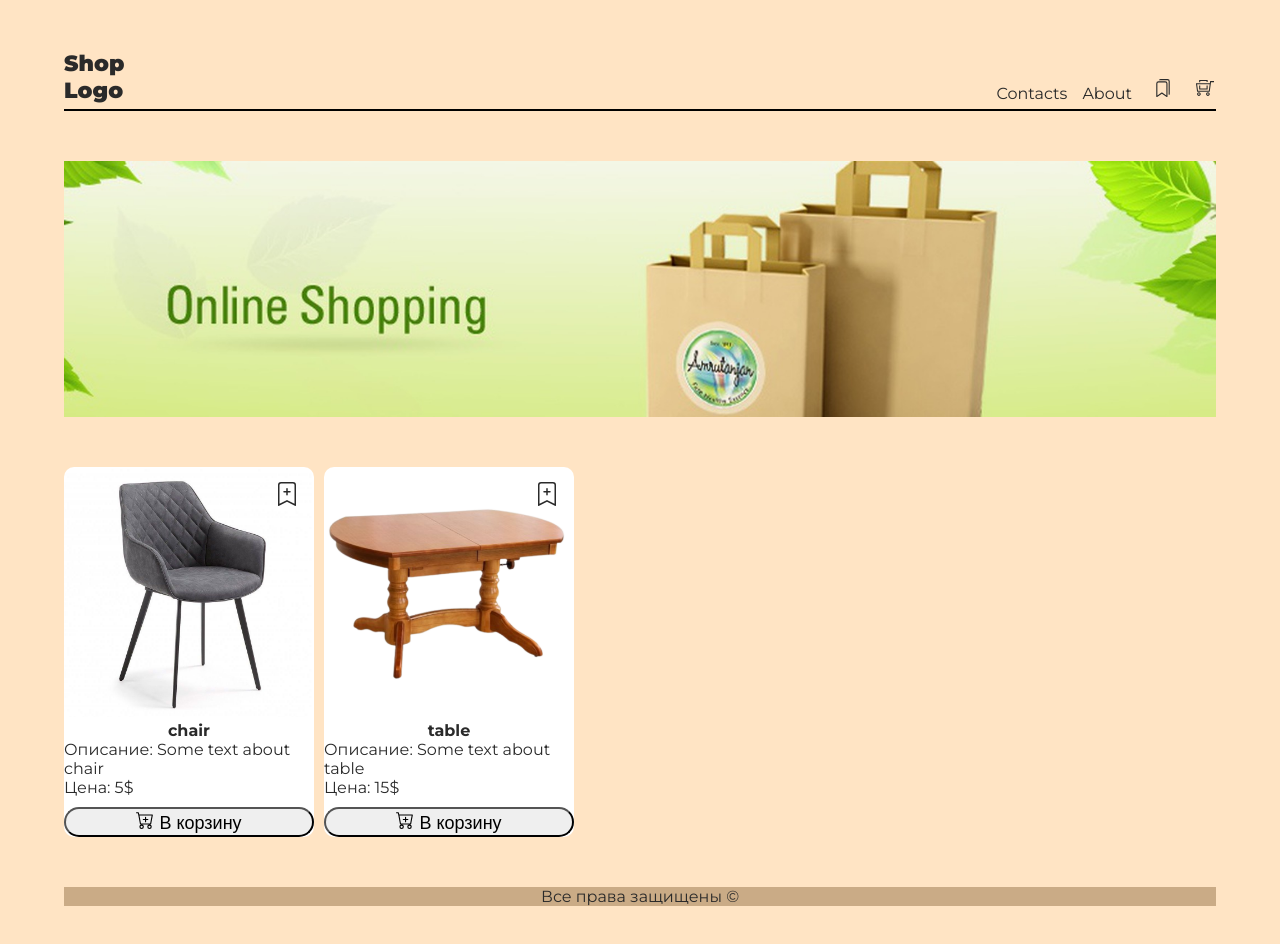
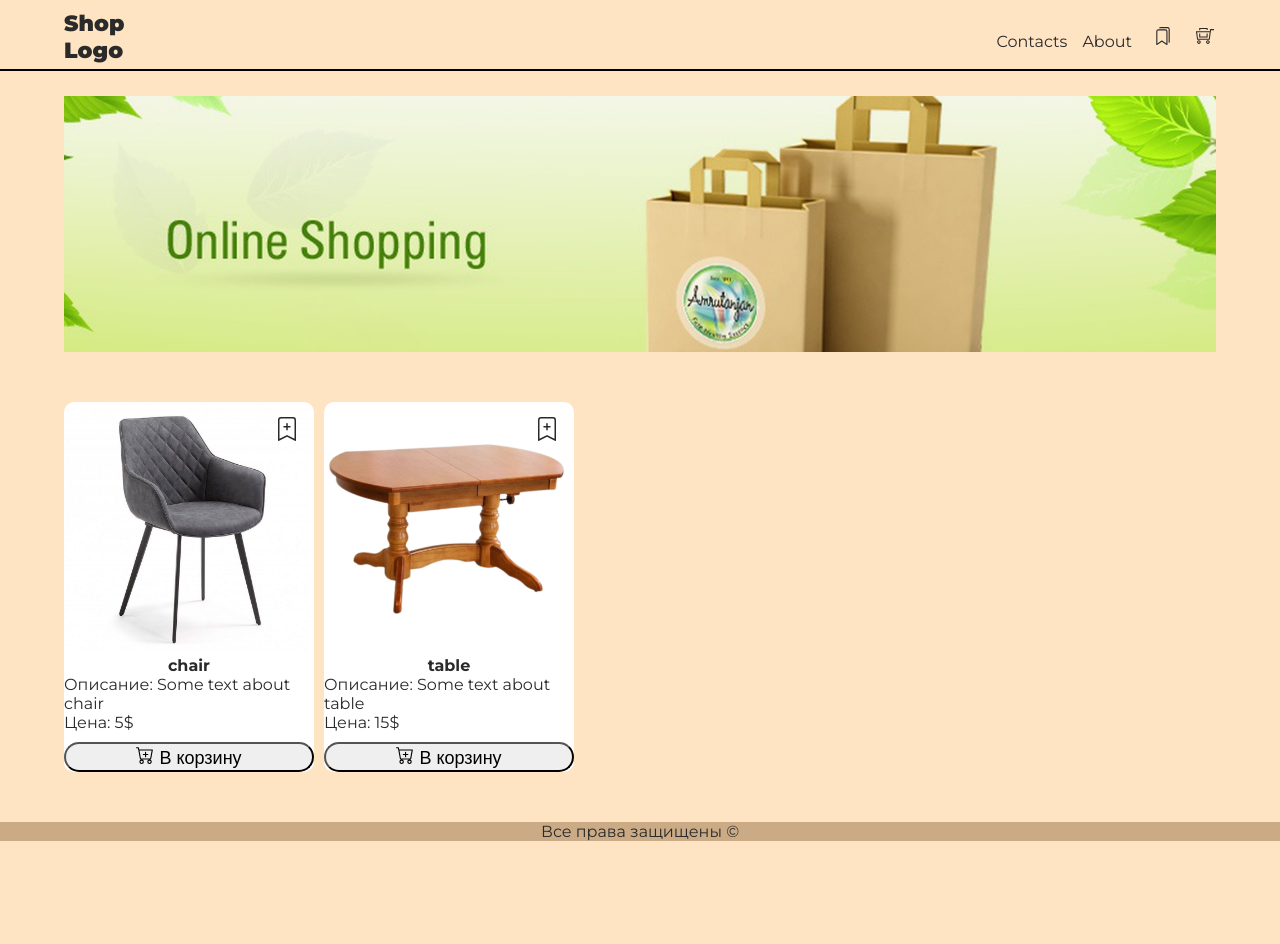
Before and after one commit to aleks-vs/shop-project, a React (Create React App) app in the folder lesson-shop/: page / in a window 1280 px wide. Shown: the top 944 px of the page. After the commit the page ends 841 px from the top, so only its background shows below. Built offline with nearby package versions, Linux system fonts and the light colour scheme.

Commit message:
fix styles issue

```diff
--- a/lesson-shop/src/components/Header.js
+++ b/lesson-shop/src/components/Header.js
@@ -21,11 +21,11 @@
   return (
     <header>
       <nav>
-        <span className="logo">
+        <div className="logo">
           Shop
           <br />
           Logo
-        </span>
+        </div>
         <ul className="navigation">
           <li>Contacts</li>
           <li>About</li>
--- a/lesson-shop/src/components/Main.js
+++ b/lesson-shop/src/components/Main.js
@@ -2,13 +2,14 @@
 import CardItem from "./CardItem";
 
 const Main = () => {
-       return (
-    < div className='items-list'>
-    {
-                   items.map((item) => <CardItem key={item.id} item={item}  />
-        )
-    }
-    </div>
+    return (
+        <main>
+            < div className='items-list'>
+                {
+                 items.map((item) => <CardItem key={item.id} item={item}/>)
+                }
+            </div>
+        </main>
     )
 };
 
--- a/lesson-shop/src/index.css
+++ b/lesson-shop/src/index.css
@@ -17,7 +17,7 @@
 margin-top: 5px;
   background-color: black;
 }
-.App{
+main{
   margin: 50px 5vw;
 }
 
@@ -26,10 +26,16 @@
   position: relative;
 }
 .logo{
+  display: inline-block;
+  width: fit-content;
+  margin-left: 5vw;
+  margin-top: 10px;
   font-weight: 900;
   font-size: 22px;
   }
 .navigation{
+  margin-right: 5vw;
+    margin-top: 25px;
   list-style: none;
   float: right;
 }
@@ -76,9 +82,9 @@
   background: url('./img/headbg.jpg') no-repeat;
 background-size: cover;
 background-position: center center;
-  width: 100%;
+  width: 90vw;
   height: 20vw;
-  margin: 50px 0;
+  margin: 25px auto;
 }
 
 /* ////////////////////////////////////////// About card items */
```
